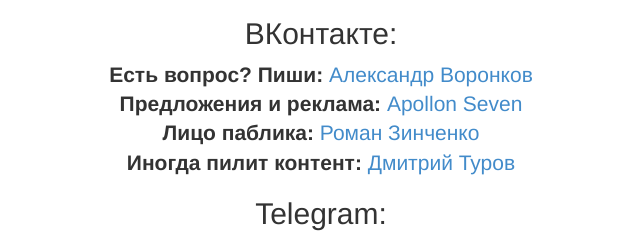
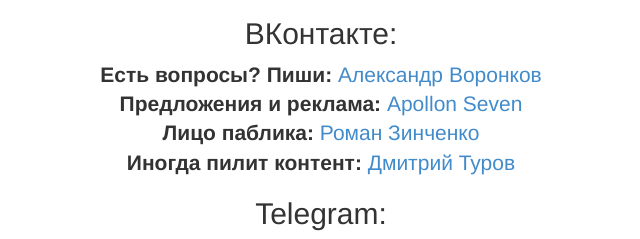
Before and after one commit to ceofficial/archive.ceofficial.github.io, a plain HTML site: page contact.html in a window 1280 px wide. Shown: the part 153-392 px from the top of the page, 319-959 px from the left. Drawn offline with nearby package versions, Linux system fonts and the light colour scheme; a script that the page names is missing.

Commit message:
Update contact.html

```diff
--- a/contact.html
+++ b/contact.html
@@ -53,7 +53,7 @@
         <h1>Связь с администрацией</h1>
 	      <h2>ВКонтакте:</h2>
 	      <p class="lead">
-		  <b>Есть вопрос? Пиши: </b><a href="https://vk.com/id252994279">Александр Воронков</a><br>
+		  <b>Есть вопросы? Пиши: </b><a href="https://vk.com/id252994279">Александр Воронков</a><br>
 		  <b>Предложения и реклама: </b><a href="https://vk.com/id419522505">Apollon Seven</a><br>
 		  <b>Лицо паблика: </b><a href="https://vk.com/id183347471">Роман Зинченко</a><br>
 		  <b>Иногда пилит контент: </b><a href="https://vk.com/id206697487">Дмитрий Туров</a><br>
```
